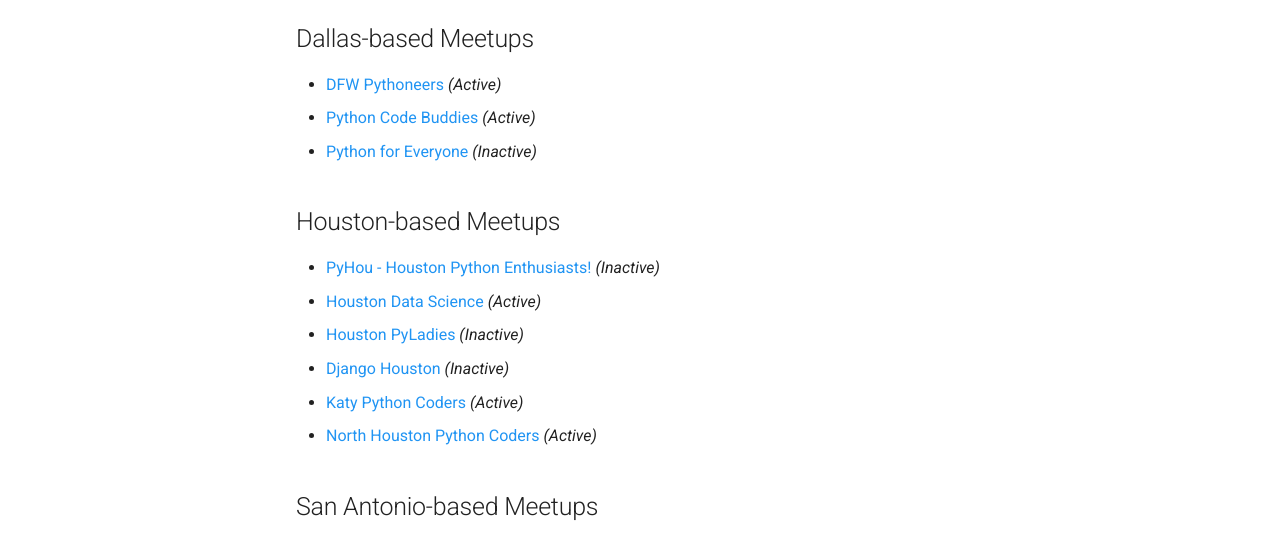
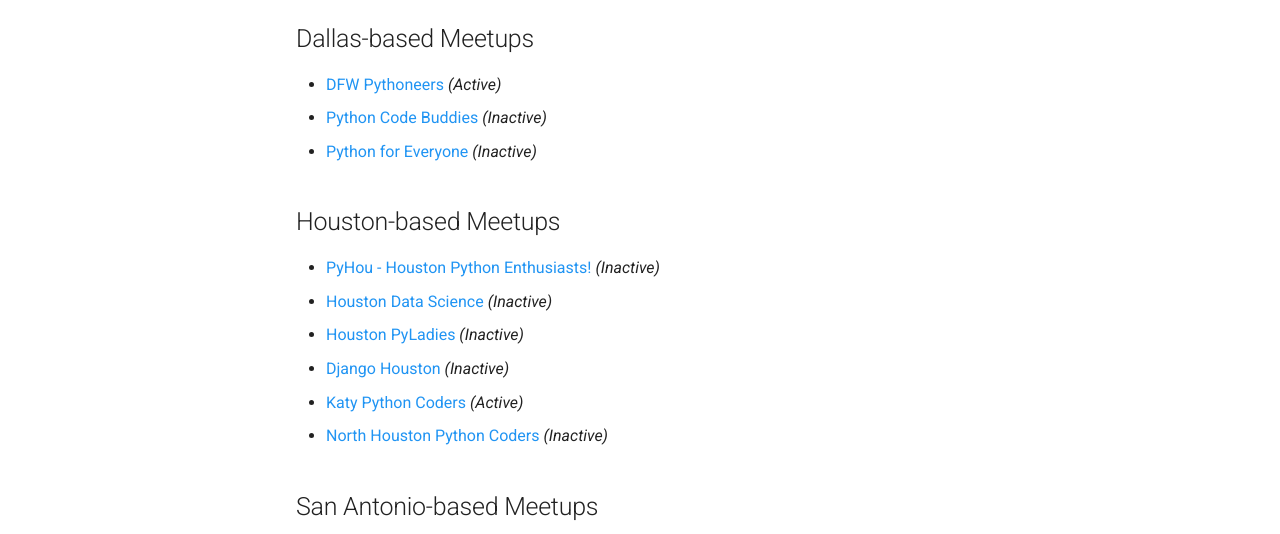
Before and after one commit to pytexas/meetup, an MkDocs documentation site: the page built from docs/local-meetups.md, in a window 1280 px wide and 1319 px high. Shown: the part 607-1141 px from the top of the window. Built offline with MkDocs 1.6.1 and Material for MkDocs 9.7.7, drawn with Linux system fonts in a browser that asks for light colours; comment, search, counter and statistics services are not loaded.

Commit message:
Changed several statuses to inactive.

```diff
--- a/docs/local-meetups.md
+++ b/docs/local-meetups.md
@@ -26,17 +26,17 @@
 ## Dallas-based Meetups
 
 * [DFW Pythoneers](https://www.meetup.com/dfwpython/) _(Active)_
-* [Python Code Buddies](https://www.meetup.com/pythonpracticegroup/) _(Active)_
+* [Python Code Buddies](https://www.meetup.com/pythonpracticegroup/) _(Inactive)_
 * [Python for Everyone](https://www.meetup.com/python4e/) _(Inactive)_
 
 ## Houston-based Meetups
 
 * [PyHou - Houston Python Enthusiasts!](https://www.meetup.com/python-14/) _(Inactive)_
-* [Houston Data Science](https://www.meetup.com/houston-data-science/) _(Active)_
+* [Houston Data Science](https://www.meetup.com/houston-data-science/) _(Inactive)_
 * [Houston PyLadies](https://www.meetup.com/houston_pyladies/) _(Inactive)_
 * [Django Houston](https://www.meetup.com/django-houston/) _(Inactive)_
 * [Katy Python Coders](https://www.meetup.com/katy-python-coders/) _(Active)_
-* [North Houston Python Coders](https://www.meetup.com/north-houston-python-coders/) _(Active)_
+* [North Houston Python Coders](https://www.meetup.com/north-houston-python-coders/) _(Inactive)_
 
 ## San Antonio-based Meetups
 
```
